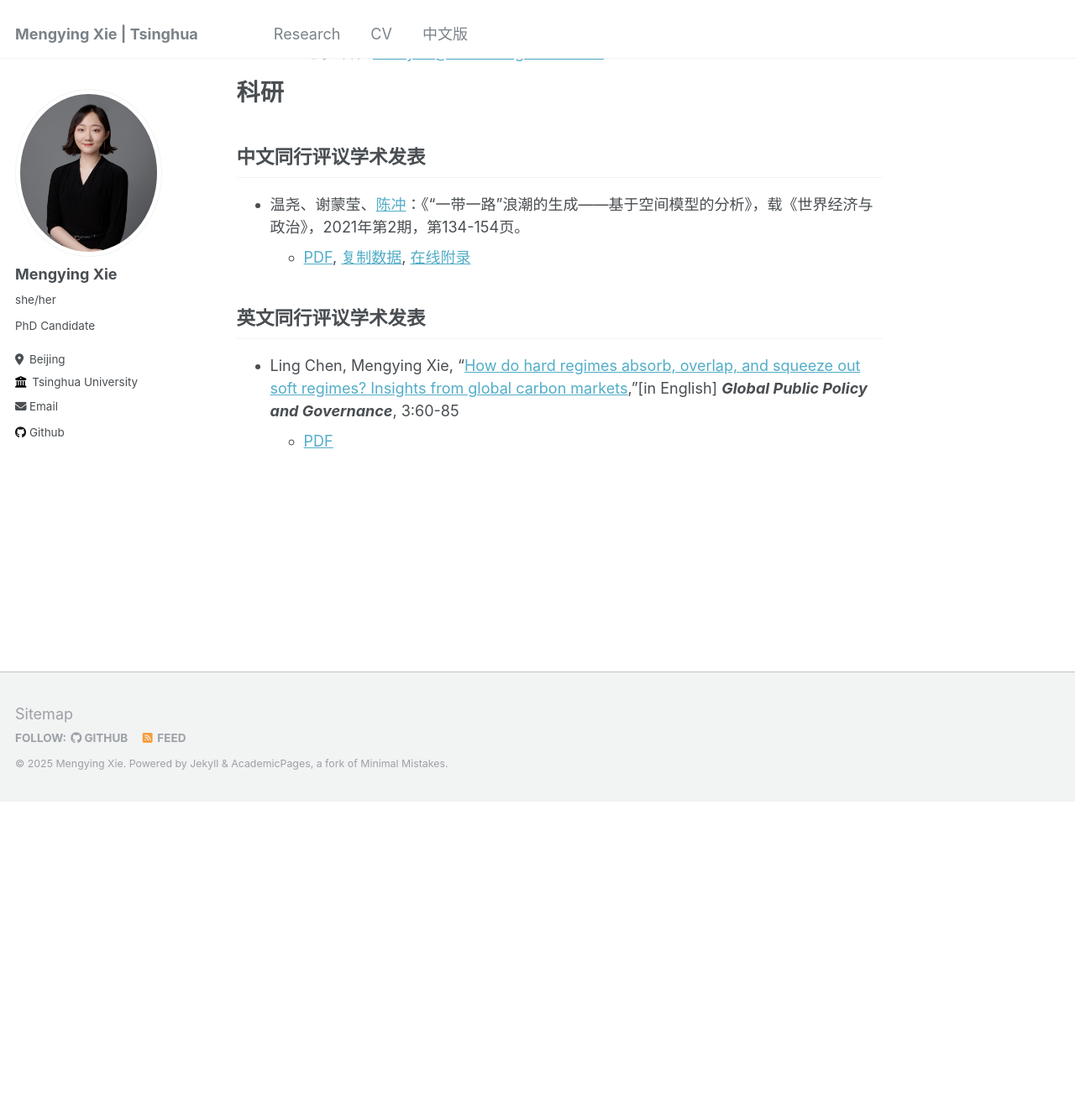
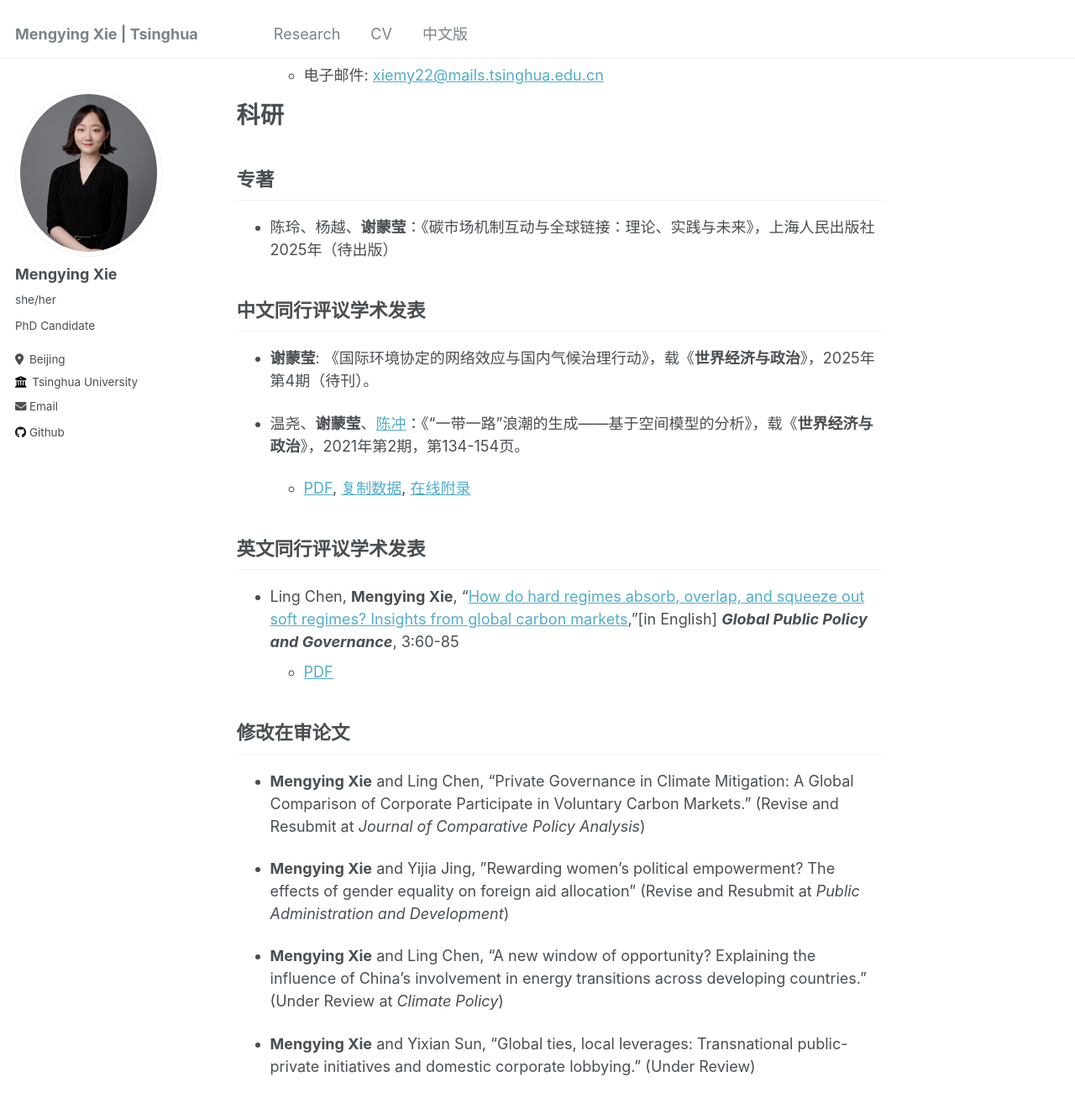
Before and after one commit to xiemythu/xiemythu.github.io, a Jekyll site: the page built from _pages/chinese.md, in a window 1280 px wide and 1400 px high, scrolled down 498 px. Shown: the top 1320 px of the window at 84% size. Built offline with Jekyll 4.4.1, drawn with Linux system fonts in a browser that asks for light colours; before the commit the page ends 1454 px from its top, so only the background shows below that; some of the changed text lies outside the part shown.

Commit message:
Update chinese.md

```diff
--- a/_pages/chinese.md
+++ b/_pages/chinese.md
@@ -7,7 +7,7 @@ author_profile: true
 
 ## 个人简介
 
-谢蒙莹，清华大学公共管理学院2022级博士生。2021年获得复旦大学-伦敦政治经济学院全球政治经济英文双硕士学位，2019年在南开大学周恩来政府管理学院获得法学学士学位（国际政治专业）。主要研究领域包括全球治理（如跨国气候治理、私人规制）、国际发展（“一带一路”倡议、国际援助）以及可持续发展政策（绿色基础设施建设、气候变化、性别平等）。研究成果发表于《世界经济与政治》、*Global Public Policy and Governance*等学术期刊。
+谢蒙莹，清华大学公共管理学院2022级博士生。2021年获得复旦大学-伦敦政治经济学院全球政治经济英文双硕士学位，2019年在南开大学周恩来政府管理学院获得法学学士学位（国际政治专业）；2025年春季担任牛津大学政治与国际关系学系访问学生。主要研究领域包括全球治理（如跨国气候治理、私人规制）、国际发展（“一带一路”倡议、国际援助）以及可持续发展政策（绿色基础设施建设、气候变化、性别平等）。研究成果发表于《世界经济与政治》、*Global Public Policy and Governance*等学术期刊。
 
 - 点击下载我的[**中文简历**](https://xiemythu.github.io/files/cv_mengying_chinese.pdf)。
 
@@ -22,12 +22,28 @@ author_profile: true
 
 # 科研
 
+## 专著
+
+* 陈玲、杨越、**谢蒙莹**：《碳市场机制互动与全球链接：理论、实践与未来》，上海人民出版社2025年（待出版）
+
 ## 中文同行评议学术发表
 
-* 温尧、谢蒙莹、[陈冲](https://cc458.github.io/)：《“一带一路”浪潮的生成——基于空间模型的分析》，载《世界经济与政治》，2021年第2期，第134-154页。
+* **谢蒙莹**: 《国际环境协定的网络效应与国内气候治理行动》，载《**世界经济与政治**》，2025年第4期（待刊）。
+
+* 温尧、**谢蒙莹**、[陈冲](https://cc458.github.io/)：《“一带一路”浪潮的生成——基于空间模型的分析》，载《**世界经济与政治**》，2021年第2期，第134-154页。
     + [PDF](https://cc458.github.io/files/Wen_Xie_Chen_2021_BRI.pdf), [复制数据](https://doi.org/10.7910/DVN/N8B5BC), [在线附录](https://cc458.github.io/files/Wen_Xie_Chen2021.pdf)
 
 ## 英文同行评议学术发表
 
-* Ling Chen, Mengying Xie, "[How do hard regimes absorb, overlap, and squeeze out soft regimes? Insights from global carbon markets](https://doi.org/10.1007/s43508-023-00064-3),"[in English] ***Global Public Policy and Governance***, 3:60-85
+* Ling Chen, **Mengying Xie**, "[How do hard regimes absorb, overlap, and squeeze out soft regimes? Insights from global carbon markets](https://doi.org/10.1007/s43508-023-00064-3),"[in English] ***Global Public Policy and Governance***, 3:60-85
     + [PDF](https://xiemythu.github.io/files/chen_xie_2023.pdf)
+
+## 修改在审论文
+
+* **Mengying Xie** and  Ling Chen, “Private Governance in Climate Mitigation: A Global Comparison of Corporate Participate in Voluntary Carbon Markets." (Revise and Resubmit at *Journal of Comparative Policy Analysis*)
+
+* **Mengying Xie** and Yijia Jing, ”Rewarding women’s political empowerment? The effects of gender equality on foreign aid allocation" (Revise and Resubmit at *Public Administration and Development*)
+
+* **Mengying Xie** and  Ling Chen, "A new window of opportunity? Explaining the influence of China’s involvement in energy transitions across developing countries." (Under Review at *Climate Policy*)
+
+* **Mengying Xie** and  Yixian Sun, "Global ties, local leverages: Transnational public-private initiatives and domestic corporate lobbying." (Under Review)
```
